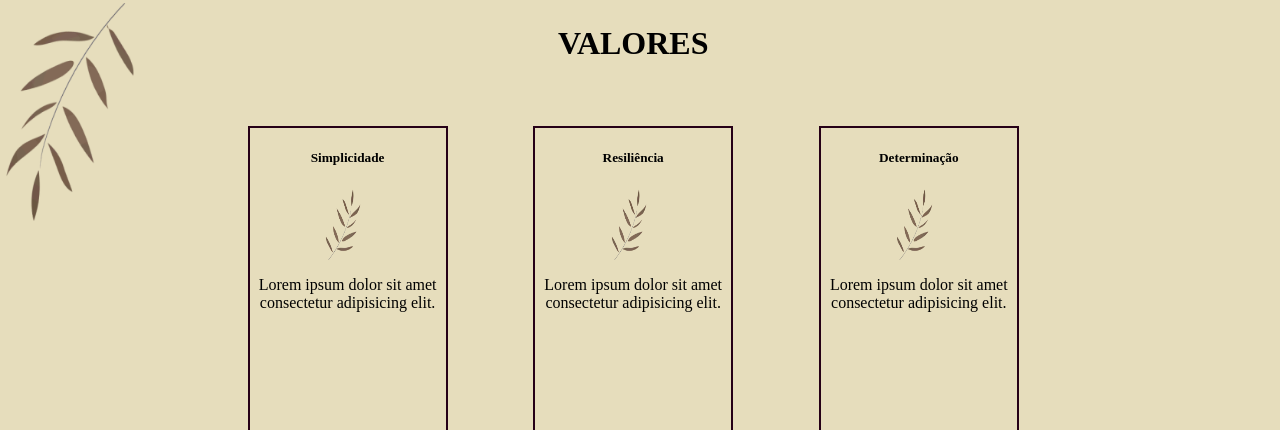
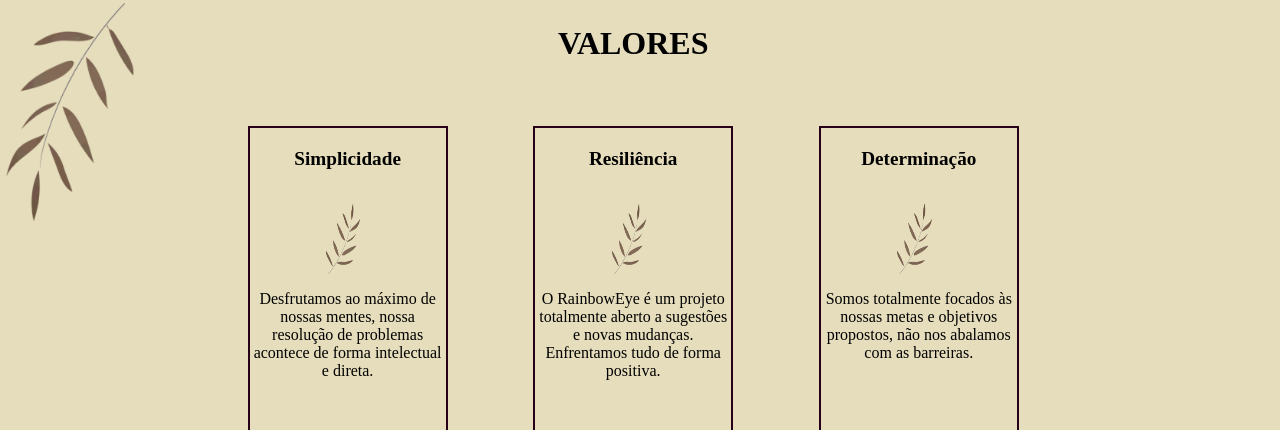
Before and after one commit to emyferreira/ProjetoPessoal, a website: page site/public/index.html in a window 1280 px wide. Shown: the part 2310-2740 px from the top of the page. Drawn offline with nearby package versions, Linux system fonts and the light colour scheme.

Commit message:
arrumando textos da tela de valores

```diff
--- a/site/public/css/style_home.css
+++ b/site/public/css/style_home.css
@@ -257,7 +257,10 @@ header {
     border: 2px solid #260016;
     margin: 5%;
 }
-
+.caixaValor h5 {
+    font-size: larger;
+    margin-top: 10%;
+}
 .imgValores {
     width: 3vw;
     height: 9vh;
--- a/site/public/index.html
+++ b/site/public/index.html
@@ -91,17 +91,17 @@
         <div class="caixaValor">
           <h5>Simplicidade</h5>
           <img class="imgValores" src="assets/img/ramo_bege.png" alt="decorarPlanta">
-          <p>Lorem ipsum dolor sit amet consectetur adipisicing elit.</p>
+          <p>Desfrutamos ao máximo de nossas mentes, nossa resolução de problemas acontece de forma intelectual e direta.</p>
         </div>
         <div class="caixaValor">
           <h5>Resiliência</h5>
           <img class="imgValores" src="assets/img/ramo_bege.png" alt="decorarPlanta">
-          <p>Lorem ipsum dolor sit amet consectetur adipisicing elit.</p>
+          <p>O RainbowEye é um projeto totalmente aberto a sugestões e novas mudanças. Enfrentamos tudo de forma positiva.</p>
         </div>
         <div class="caixaValor">
           <h5>Determinação</h5>
           <img class="imgValores" src="assets/img/ramo_bege.png" alt="decorarPlanta">
-          <p>Lorem ipsum dolor sit amet consectetur adipisicing elit.</p>
+          <p>Somos totalmente focados às nossas metas e objetivos propostos, não nos abalamos com as barreiras.</p>
         </div>
       </div>
     </div>
```
